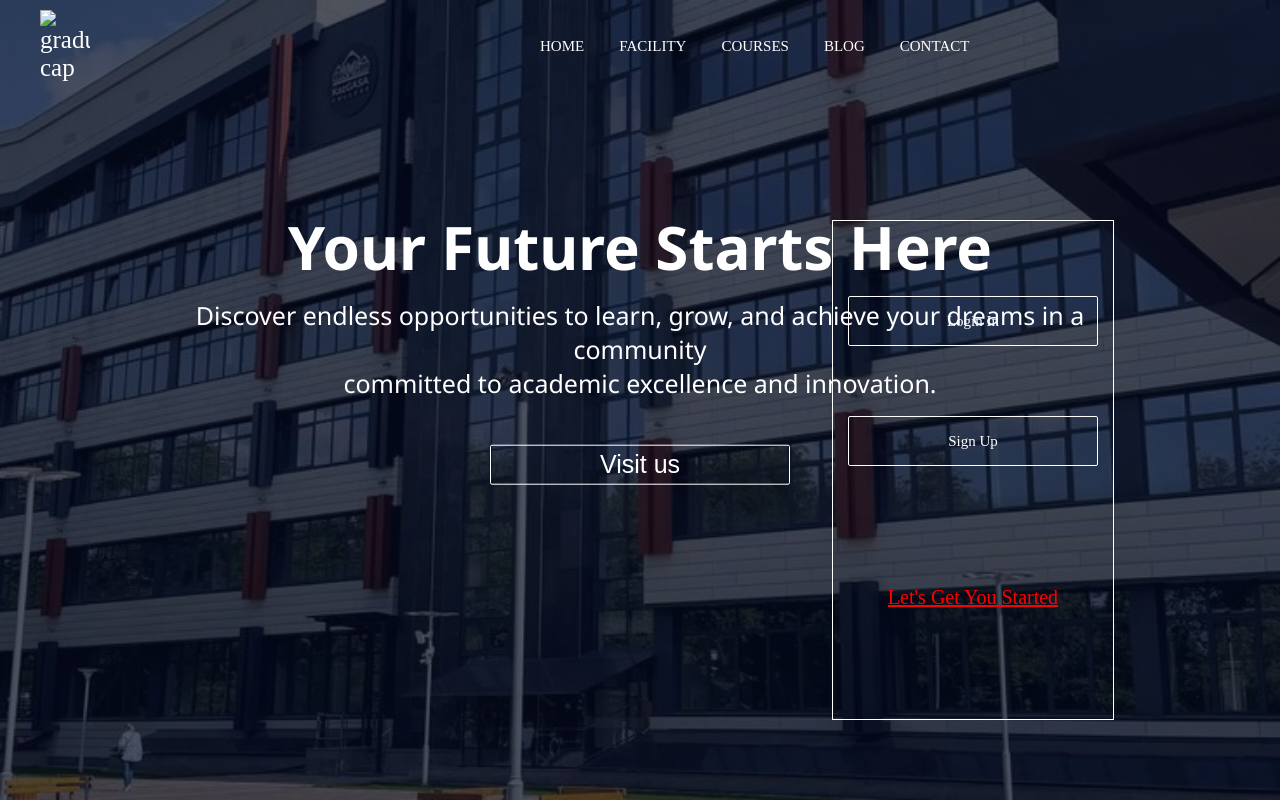
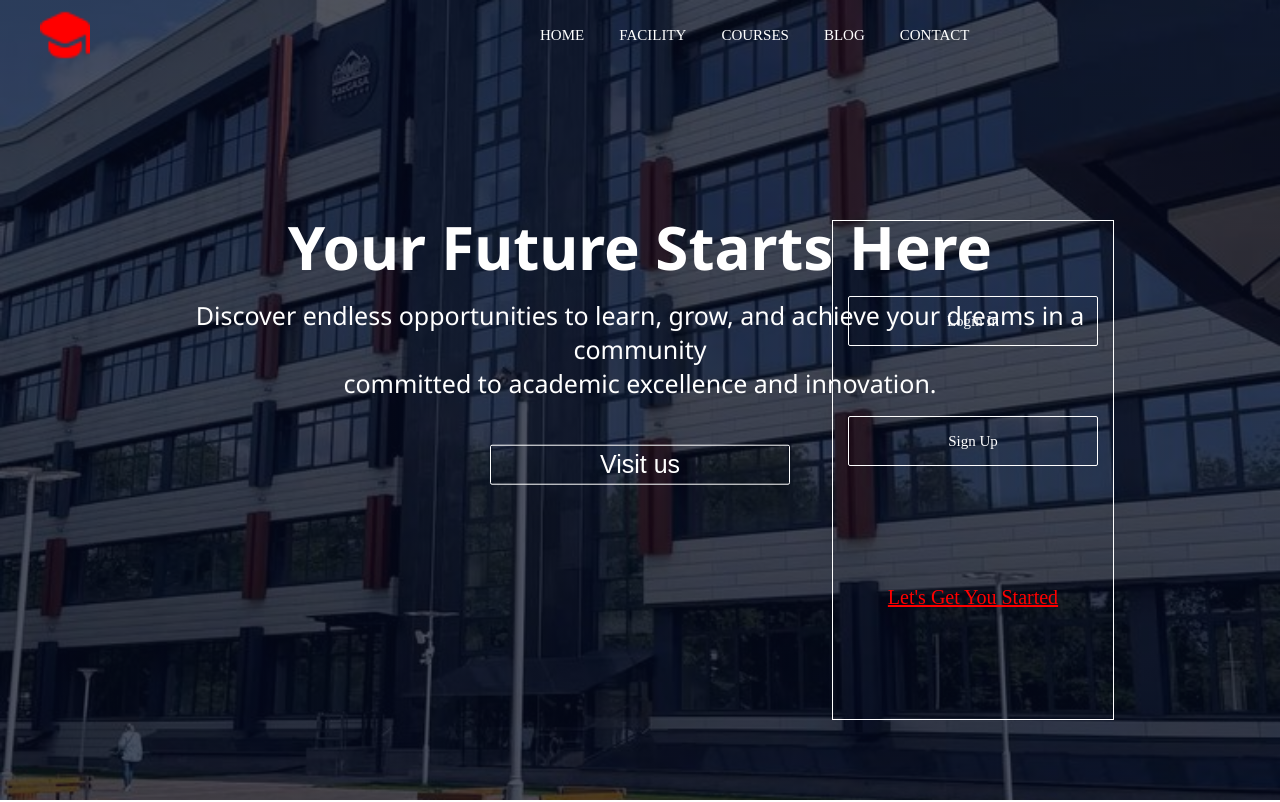
Before and after one commit to DarkMax-2/MaxFord-Academy-, a plain HTML site: page index.html in a window 1280 px wide. Shown: the top 802 px of the page. Drawn offline with Linux system fonts and the light colour scheme; a web font is replaced by a local one.

Commit message:
Update logo image source in index.html
Logo img

```diff
--- a/index.html
+++ b/index.html
@@ -16,7 +16,7 @@
   <section class="sect" id="home">
     <nav>
       <a href="#" class="logo">
-        <img src="graduation-cap.png" alt="graduation cap">
+        <img src="graduation-cap (1).png" alt="graduation cap">
       </a>
       <button class="menu-btn" id="menuBtn" aria-label="Toggle menu">
         <img src="leg_icon.png" alt="" id="menuIcon">
```
